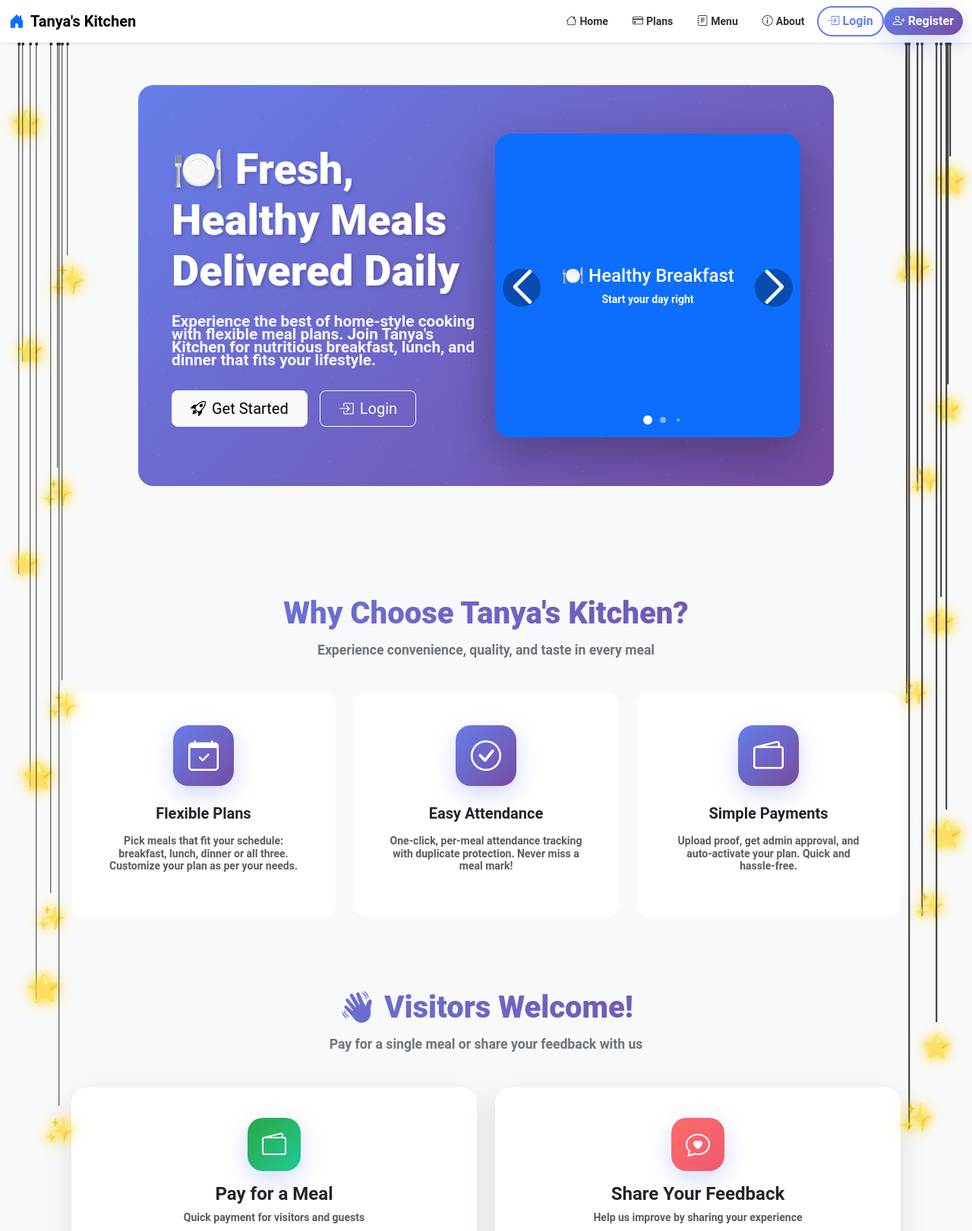
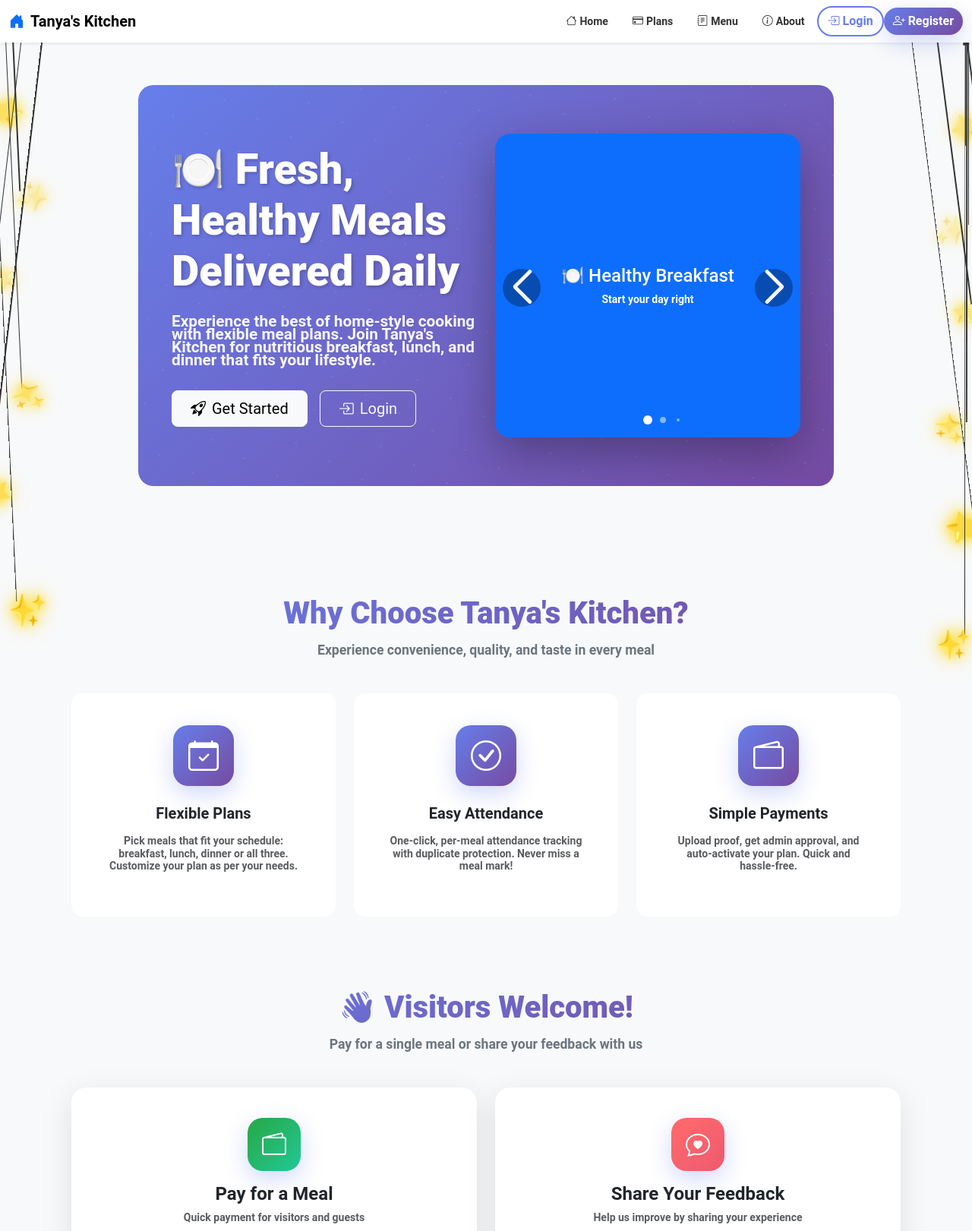
Before and after one commit to gangeshwar01/tanya-kitchen, a Django app: page / in a window 1280 px wide. Shown: the top 1621 px of the page at 76% size. Run offline with Django 5.2, Linux system fonts and the light colour scheme; data that the repository does not hold is empty; some libraries are stand-ins or nearby versions.

Commit message:
position stars fixing 4

```diff
--- a/templates/home.html
+++ b/templates/home.html
@@ -415,21 +415,114 @@
   background: #333;
   position: absolute;
   bottom: 100%;
-  left: 50%;
-  transform: translateX(-50%);
-  transform-origin: top center;
 }
 
 .star-wire::before {
   content: '';
   position: absolute;
   top: 0;
-  left: 50%;
-  transform: translateX(-50%);
   width: 4px;
   height: 4px;
   background: #333;
   border-radius: 50%;
+}
+
+/* Left side wires - each connects from different point to its star */
+.stars-left .star-with-wire:nth-child(1) .star-wire {
+  left: 5%;
+  height: 100px;
+}
+.stars-left .star-with-wire:nth-child(1) .star-wire::before {
+  left: 0;
+}
+
+.stars-left .star-with-wire:nth-child(2) .star-wire {
+  left: 15%;
+  height: 200px;
+}
+.stars-left .star-with-wire:nth-child(2) .star-wire::before {
+  left: 0;
+}
+
+.stars-left .star-with-wire:nth-child(3) .star-wire {
+  left: 8%;
+  height: 320px;
+}
+.stars-left .star-with-wire:nth-child(3) .star-wire::before {
+  left: 0;
+}
+
+.stars-left .star-with-wire:nth-child(4) .star-wire {
+  left: 18%;
+  height: 460px;
+}
+.stars-left .star-with-wire:nth-child(4) .star-wire::before {
+  left: 0;
+}
+
+.stars-left .star-with-wire:nth-child(5) .star-wire {
+  left: 3%;
+  height: 600px;
+}
+.stars-left .star-with-wire:nth-child(5) .star-wire::before {
+  left: 0;
+}
+
+.stars-left .star-with-wire:nth-child(6) .star-wire {
+  left: 12%;
+  height: 740px;
+}
+.stars-left .star-with-wire:nth-child(6) .star-wire::before {
+  left: 0;
+}
+
+/* Right side wires - each connects from different point to its star */
+.stars-right .star-with-wire:nth-child(1) .star-wire {
+  right: 8%;
+  height: 120px;
+}
+.stars-right .star-with-wire:nth-child(1) .star-wire::before {
+  right: 0;
+}
+
+.stars-right .star-with-wire:nth-child(2) .star-wire {
+  right: 3%;
+  height: 240px;
+}
+.stars-right .star-with-wire:nth-child(2) .star-wire::before {
+  right: 0;
+}
+
+.stars-right .star-with-wire:nth-child(3) .star-wire {
+  right: 15%;
+  height: 360px;
+}
+.stars-right .star-with-wire:nth-child(3) .star-wire::before {
+  right: 0;
+}
+
+.stars-right .star-with-wire:nth-child(4) .star-wire {
+  right: 5%;
+  height: 500px;
+}
+.stars-right .star-with-wire:nth-child(4) .star-wire::before {
+  right: 0;
+}
+
+.stars-right .star-with-wire:nth-child(5) .star-wire {
+  right: 12%;
+  height: 640px;
+}
+.stars-right .star-with-wire:nth-child(5) .star-wire::before {
+  right: 0;
+}
+
+.stars-right .star-with-wire:nth-child(6) .star-wire {
+  right: 7%;
+  height: 780px;
+}
+.stars-right .star-with-wire:nth-child(6) .star-wire::before {
+  right: 0;
 }
 
 .sparkle-star {
@@ -441,87 +534,43 @@
   filter: drop-shadow(0 0 8px rgba(255, 215, 0, 0.6));
 }
 
-/* Left side stars with hanging wires - much more spread out horizontally (10 stars) */
-.stars-left .star-with-wire:nth-child(1) { top: 120px; left: 5px; }
-.stars-left .star-with-wire:nth-child(1) .star-wire { height: 120px; }
+/* Left side stars - each hanging from different points along navbar */
+.stars-left .star-with-wire:nth-child(1) { top: 100px; left: 5%; }
 .stars-left .star-with-wire:nth-child(1) .sparkle-star { font-size: 2rem; animation-delay: 0s; }
 
-.stars-left .star-with-wire:nth-child(2) { top: 280px; left: 65px; }
-.stars-left .star-with-wire:nth-child(2) .star-wire { height: 280px; }
+.stars-left .star-with-wire:nth-child(2) { top: 200px; left: 15%; }
 .stars-left .star-with-wire:nth-child(2) .sparkle-star { font-size: 2.4rem; animation-delay: 0.4s; }
 
-.stars-left .star-with-wire:nth-child(3) { top: 420px; left: 12px; }
-.stars-left .star-with-wire:nth-child(3) .star-wire { height: 420px; }
+.stars-left .star-with-wire:nth-child(3) { top: 320px; left: 8%; }
 .stars-left .star-with-wire:nth-child(3) .sparkle-star { font-size: 1.8rem; animation-delay: 0.8s; }
 
-.stars-left .star-with-wire:nth-child(4) { top: 560px; left: 55px; }
-.stars-left .star-with-wire:nth-child(4) .star-wire { height: 560px; }
+.stars-left .star-with-wire:nth-child(4) { top: 460px; left: 18%; }
 .stars-left .star-with-wire:nth-child(4) .sparkle-star { font-size: 2.1rem; animation-delay: 1.2s; }
 
-.stars-left .star-with-wire:nth-child(5) { top: 700px; left: 8px; }
-.stars-left .star-with-wire:nth-child(5) .star-wire { height: 700px; }
+.stars-left .star-with-wire:nth-child(5) { top: 600px; left: 3%; }
 .stars-left .star-with-wire:nth-child(5) .sparkle-star { font-size: 1.7rem; animation-delay: 1.6s; }
 
-.stars-left .star-with-wire:nth-child(6) { top: 840px; left: 62px; }
-.stars-left .star-with-wire:nth-child(6) .star-wire { height: 840px; }
+.stars-left .star-with-wire:nth-child(6) { top: 740px; left: 12%; }
 .stars-left .star-with-wire:nth-child(6) .sparkle-star { font-size: 2rem; animation-delay: 2s; }
 
-.stars-left .star-with-wire:nth-child(7) { top: 980px; left: 18px; }
-.stars-left .star-with-wire:nth-child(7) .star-wire { height: 980px; }
-.stars-left .star-with-wire:nth-child(7) .sparkle-star { font-size: 2.2rem; animation-delay: 2.4s; }
-
-.stars-left .star-with-wire:nth-child(8) { top: 1120px; left: 48px; }
-.stars-left .star-with-wire:nth-child(8) .star-wire { height: 1120px; }
-.stars-left .star-with-wire:nth-child(8) .sparkle-star { font-size: 1.9rem; animation-delay: 2.8s; }
-
-.stars-left .star-with-wire:nth-child(9) { top: 1260px; left: 25px; }
-.stars-left .star-with-wire:nth-child(9) .star-wire { height: 1260px; }
-.stars-left .star-with-wire:nth-child(9) .sparkle-star { font-size: 2.3rem; animation-delay: 3.2s; }
-
-.stars-left .star-with-wire:nth-child(10) { top: 1400px; left: 58px; }
-.stars-left .star-with-wire:nth-child(10) .star-wire { height: 1400px; }
-.stars-left .star-with-wire:nth-child(10) .sparkle-star { font-size: 2rem; animation-delay: 3.6s; }
-
-/* Right side stars with hanging wires - much more spread out horizontally (10 stars) */
-.stars-right .star-with-wire:nth-child(1) { top: 150px; right: 8px; }
-.stars-right .star-with-wire:nth-child(1) .star-wire { height: 150px; }
+/* Right side stars - each hanging from different points along navbar */
+.stars-right .star-with-wire:nth-child(1) { top: 120px; right: 8%; }
 .stars-right .star-with-wire:nth-child(1) .sparkle-star { font-size: 2.1rem; animation-delay: 0.2s; }
 
-.stars-right .star-with-wire:nth-child(2) { top: 310px; right: 62px; }
-.stars-right .star-with-wire:nth-child(2) .star-wire { height: 310px; }
+.stars-right .star-with-wire:nth-child(2) { top: 240px; right: 3%; }
 .stars-right .star-with-wire:nth-child(2) .sparkle-star { font-size: 2.5rem; animation-delay: 0.6s; }
 
-.stars-right .star-with-wire:nth-child(3) { top: 450px; right: 15px; }
-.stars-right .star-with-wire:nth-child(3) .star-wire { height: 450px; }
+.stars-right .star-with-wire:nth-child(3) { top: 360px; right: 15%; }
 .stars-right .star-with-wire:nth-child(3) .sparkle-star { font-size: 1.7rem; animation-delay: 1s; }
 
-.stars-right .star-with-wire:nth-child(4) { top: 590px; right: 52px; }
-.stars-right .star-with-wire:nth-child(4) .star-wire { height: 590px; }
+.stars-right .star-with-wire:nth-child(4) { top: 500px; right: 5%; }
 .stars-right .star-with-wire:nth-child(4) .sparkle-star { font-size: 2rem; animation-delay: 1.4s; }
 
-.stars-right .star-with-wire:nth-child(5) { top: 730px; right: 22px; }
-.stars-right .star-with-wire:nth-child(5) .star-wire { height: 730px; }
+.stars-right .star-with-wire:nth-child(5) { top: 640px; right: 12%; }
 .stars-right .star-with-wire:nth-child(5) .sparkle-star { font-size: 1.9rem; animation-delay: 1.8s; }
 
-.stars-right .star-with-wire:nth-child(6) { top: 870px; right: 68px; }
-.stars-right .star-with-wire:nth-child(6) .star-wire { height: 870px; }
+.stars-right .star-with-wire:nth-child(6) { top: 780px; right: 7%; }
 .stars-right .star-with-wire:nth-child(6) .sparkle-star { font-size: 1.8rem; animation-delay: 2.2s; }
-
-.stars-right .star-with-wire:nth-child(7) { top: 1010px; right: 12px; }
-.stars-right .star-with-wire:nth-child(7) .star-wire { height: 1010px; }
-.stars-right .star-with-wire:nth-child(7) .sparkle-star { font-size: 2.2rem; animation-delay: 2.6s; }
-
-.stars-right .star-with-wire:nth-child(8) { top: 1150px; right: 45px; }
-.stars-right .star-with-wire:nth-child(8) .star-wire { height: 1150px; }
-.stars-right .star-with-wire:nth-child(8) .sparkle-star { font-size: 2.1rem; animation-delay: 3s; }
-
-.stars-right .star-with-wire:nth-child(9) { top: 1290px; right: 28px; }
-.stars-right .star-with-wire:nth-child(9) .star-wire { height: 1290px; }
-.stars-right .star-with-wire:nth-child(9) .sparkle-star { font-size: 1.9rem; animation-delay: 3.4s; }
-
-.stars-right .star-with-wire:nth-child(10) { top: 1430px; right: 60px; }
-.stars-right .star-with-wire:nth-child(10) .star-wire { height: 1430px; }
-.stars-right .star-with-wire:nth-child(10) .sparkle-star { font-size: 2.3rem; animation-delay: 3.8s; }
 
 @keyframes sparkle {
   0%, 100% {
@@ -542,64 +591,97 @@
   }
 }
 
-/* Floating animation for hanging effect - bi-directional with left-right and up-down movement */
-@keyframes float-up {
+/* Bi-directional floating animations */
+@keyframes float-left {
   0%, 100% {
     transform: translateY(0) translateX(0) rotate(0deg);
   }
   25% {
-    transform: translateY(-20px) translateX(-15px) rotate(5deg);
+    transform: translateY(-15px) translateX(-20px) rotate(8deg);
   }
   50% {
-    transform: translateY(-25px) translateX(0) rotate(0deg);
+    transform: translateY(-25px) translateX(-10px) rotate(0deg);
   }
   75% {
-    transform: translateY(-20px) translateX(15px) rotate(-5deg);
-  }
-}
-
-@keyframes float-down {
+    transform: translateY(-15px) translateX(-25px) rotate(-8deg);
+  }
+}
+
+@keyframes float-right {
   0%, 100% {
     transform: translateY(0) translateX(0) rotate(0deg);
   }
   25% {
-    transform: translateY(20px) translateX(15px) rotate(-5deg);
+    transform: translateY(-15px) translateX(20px) rotate(-8deg);
   }
   50% {
-    transform: translateY(25px) translateX(0) rotate(0deg);
+    transform: translateY(-25px) translateX(10px) rotate(0deg);
   }
   75% {
-    transform: translateY(20px) translateX(-15px) rotate(5deg);
-  }
-}
-
-/* Base sparkle animation - will be combined with float in specific rules */
-
-/* Bi-directional float animations - only animate the star, not the wire (10 stars each side) */
-.stars-left .star-with-wire:nth-child(1) .sparkle-star,
-.stars-left .star-with-wire:nth-child(3) .sparkle-star,
-.stars-left .star-with-wire:nth-child(5) .sparkle-star,
-.stars-left .star-with-wire:nth-child(7) .sparkle-star,
-.stars-left .star-with-wire:nth-child(9) .sparkle-star,
-.stars-right .star-with-wire:nth-child(2) .sparkle-star,
-.stars-right .star-with-wire:nth-child(4) .sparkle-star,
-.stars-right .star-with-wire:nth-child(6) .sparkle-star,
-.stars-right .star-with-wire:nth-child(8) .sparkle-star,
-.stars-right .star-with-wire:nth-child(10) .sparkle-star {
-  animation: sparkle 3s infinite ease-in-out, float-up 4s infinite ease-in-out;
-}
-
-.stars-left .star-with-wire:nth-child(2) .sparkle-star,
-.stars-left .star-with-wire:nth-child(4) .sparkle-star,
-.stars-left .star-with-wire:nth-child(6) .sparkle-star,
-.stars-left .star-with-wire:nth-child(8) .sparkle-star,
-.stars-left .star-with-wire:nth-child(10) .sparkle-star,
-.stars-right .star-with-wire:nth-child(1) .sparkle-star,
-.stars-right .star-with-wire:nth-child(3) .sparkle-star,
-.stars-right .star-with-wire:nth-child(5) .sparkle-star,
-.stars-right .star-with-wire:nth-child(7) .sparkle-star,
-.stars-right .star-with-wire:nth-child(9) .sparkle-star {
-  animation: sparkle 3s infinite ease-in-out, float-down 4.5s infinite ease-in-out;
+    transform: translateY(-15px) translateX(25px) rotate(8deg);
+  }
+}
+
+@keyframes float-up-down {
+  0%, 100% {
+    transform: translateY(0) translateX(0) rotate(0deg);
+  }
+  25% {
+    transform: translateY(-20px) translateX(15px) rotate(5deg);
+  }
+  50% {
+    transform: translateY(-30px) translateX(0) rotate(0deg);
+  }
+  75% {
+    transform: translateY(-20px) translateX(-15px) rotate(-5deg);
+  }
+}
+
+@keyframes float-down-up {
+  0%, 100% {
+    transform: translateY(0) translateX(0) rotate(0deg);
+  }
+  25% {
+    transform: translateY(10px) translateX(-15px) rotate(-5deg);
+  }
+  50% {
+    transform: translateY(20px) translateX(0) rotate(0deg);
+  }
+  75% {
+    transform: translateY(10px) translateX(15px) rotate(5deg);
+  }
+}
+
+/* Combine sparkle and bi-directional float animations */
+.stars-left .sparkle-star,
+.stars-right .sparkle-star {
+  animation: sparkle 3s infinite ease-in-out;
+}
+
+/* Left side - alternating directions */
+.stars-left .star-with-wire:nth-child(1),
+.stars-left .star-with-wire:nth-child(3),
+.stars-left .star-with-wire:nth-child(5) {
+  animation: float-left 5s infinite ease-in-out;
+}
+
+.stars-left .star-with-wire:nth-child(2),
+.stars-left .star-with-wire:nth-child(4),
+.stars-left .star-with-wire:nth-child(6) {
+  animation: float-right 6s infinite ease-in-out;
+}
+
+/* Right side - alternating directions */
+.stars-right .star-with-wire:nth-child(1),
+.stars-right .star-with-wire:nth-child(3),
+.stars-right .star-with-wire:nth-child(5) {
+  animation: float-right 5.5s infinite ease-in-out;
+}
+
+.stars-right .star-with-wire:nth-child(2),
+.stars-right .star-with-wire:nth-child(4),
+.stars-right .star-with-wire:nth-child(6) {
+  animation: float-left 6.5s infinite ease-in-out;
 }
 
 @media (max-width: 992px) {
@@ -708,40 +790,8 @@
         <div class="star-wire"></div>
         <div class="sparkle-star">✨</div>
       </div>
-      <div class="star-with-wire">
-        <div class="star-wire"></div>
-        <div class="sparkle-star">⭐</div>
-      </div>
-      <div class="star-with-wire">
-        <div class="star-wire"></div>
-        <div class="sparkle-star">✨</div>
-      </div>
-      <div class="star-with-wire">
-        <div class="star-wire"></div>
-        <div class="sparkle-star">⭐</div>
-      </div>
-      <div class="star-with-wire">
-        <div class="star-wire"></div>
-        <div class="sparkle-star">✨</div>
-      </div>
     </div>
     <div class="stars-right">
-      <div class="star-with-wire">
-        <div class="star-wire"></div>
-        <div class="sparkle-star">⭐</div>
-      </div>
-      <div class="star-with-wire">
-        <div class="star-wire"></div>
-        <div class="sparkle-star">✨</div>
-      </div>
-      <div class="star-with-wire">
-        <div class="star-wire"></div>
-        <div class="sparkle-star">⭐</div>
-      </div>
-      <div class="star-with-wire">
-        <div class="star-wire"></div>
-        <div class="sparkle-star">✨</div>
-      </div>
       <div class="star-with-wire">
         <div class="star-wire"></div>
         <div class="sparkle-star">⭐</div>
```
